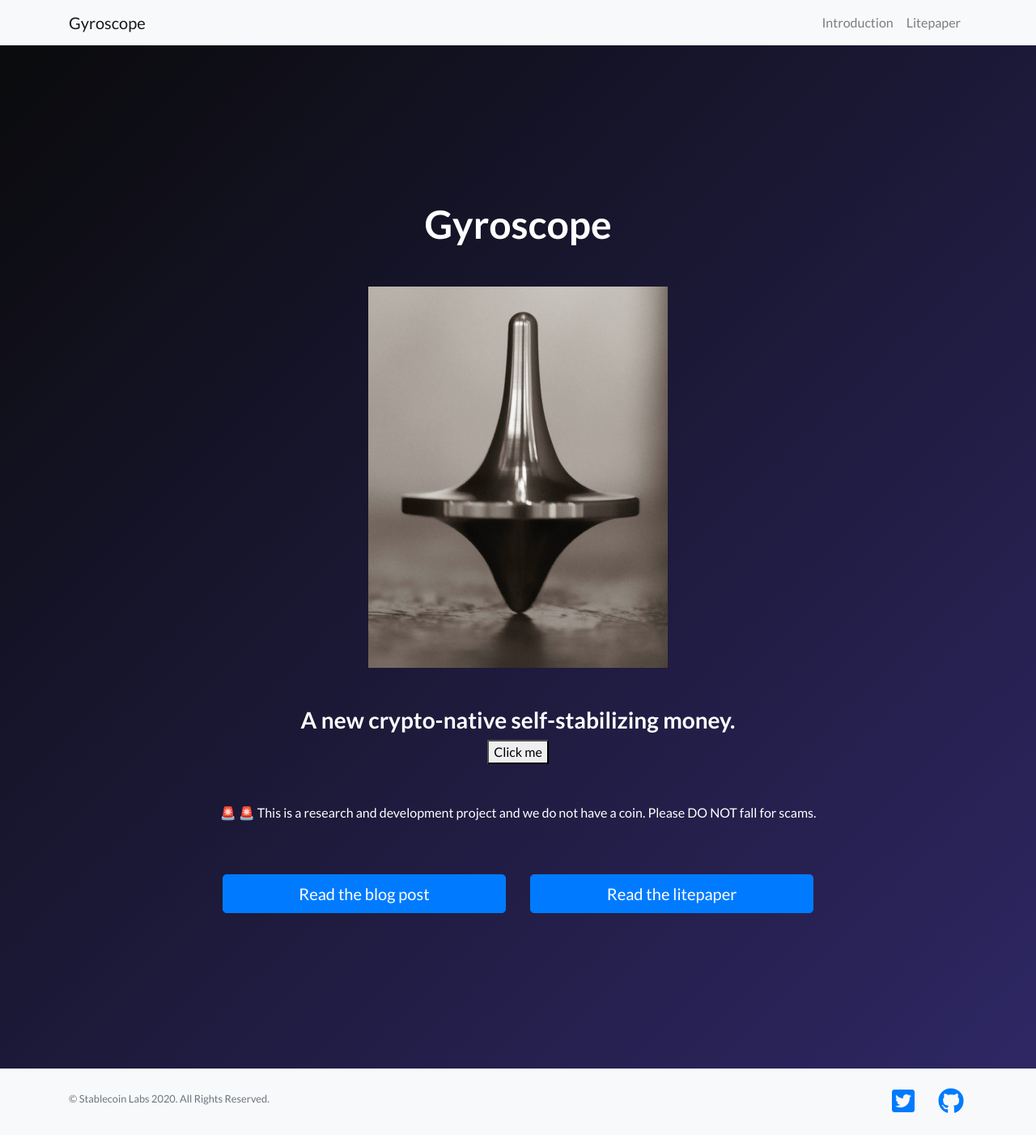
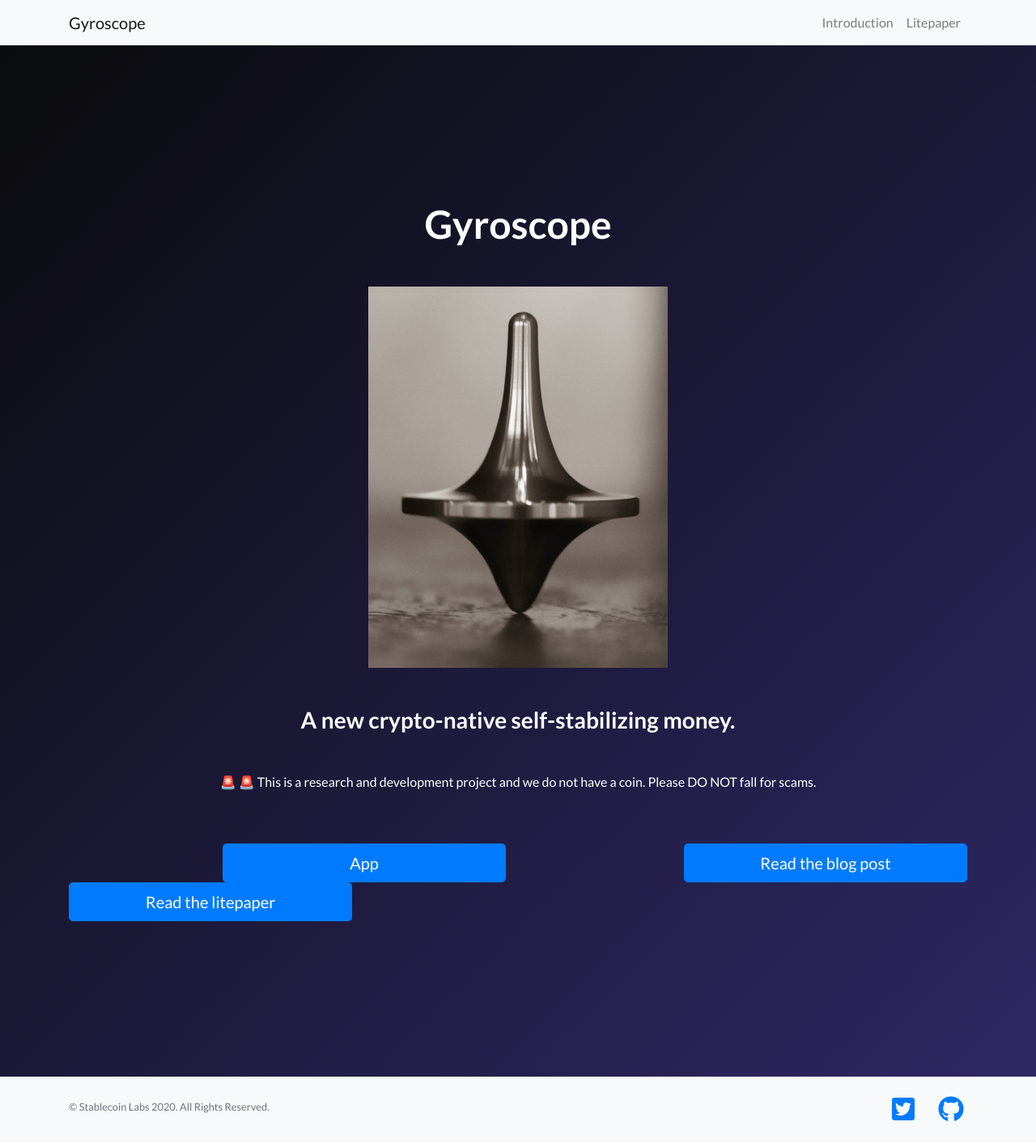
Before and after one commit to gyrostable/gyroscope-landing, a Jekyll site: the page built from index.html, in a window 1280 px wide. Shown: the whole page at 81% size. Built offline with Jekyll 4.4.1, drawn with Linux system fonts in a browser that asks for light colours.

Commit message:
App button

```diff
--- a/index.html
+++ b/index.html
@@ -13,7 +13,6 @@
         <h3>
           A new crypto-native self-stabilizing money.
         </h3>
-        <button name="App" onclick="http://test.gyro.finance">Click me</button>
         <p class="mt-5">
           &#128680; &#128680; This is a research and development project and
           we do not have a coin. Please DO NOT fall for scams.
@@ -22,6 +21,13 @@
     </div>
 
     <div class="row mt-5">
+
+      <div class="offset-lg-2 col-lg-4 col-12 mb-4 mb-sm-0">
+        <a href="http://test.gyro.finance" class="btn btn-block btn-lg btn-primary"
+          >App</a
+        >
+      </div>
+
       <div class="offset-lg-2 col-lg-4 col-12 mb-4 mb-sm-0">
         <a href="introduction" class="btn btn-block btn-lg btn-primary"
           >Read the blog post</a
```
